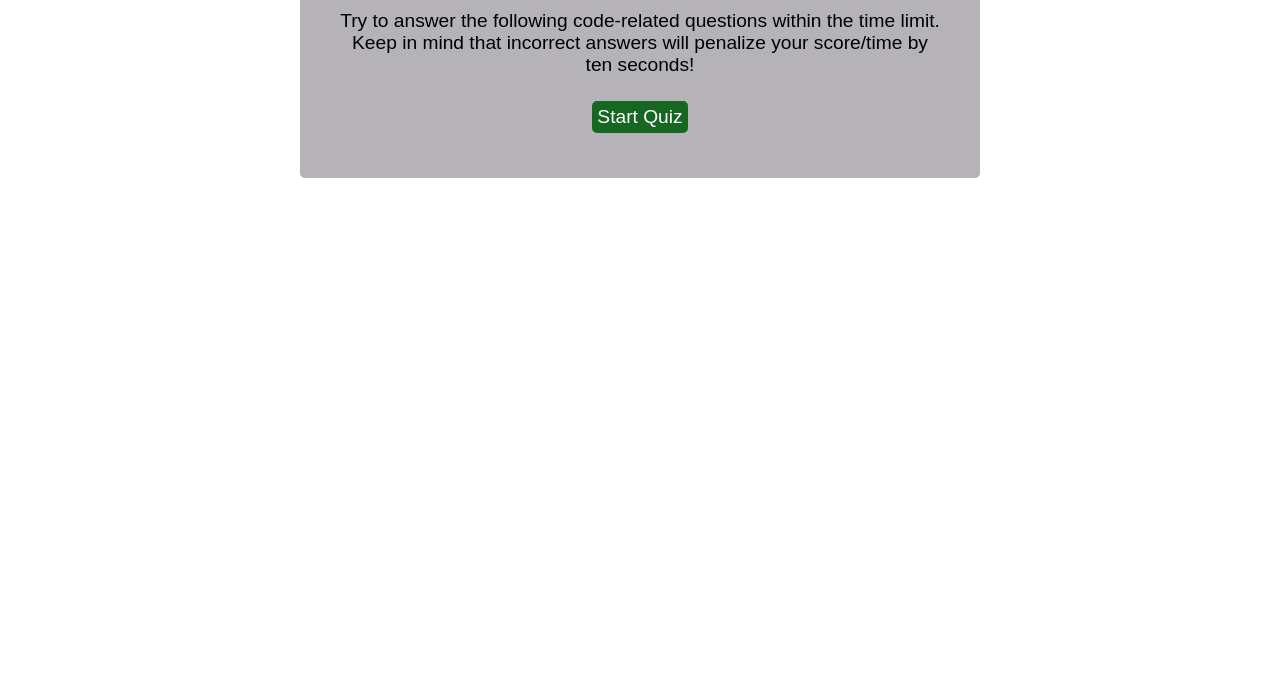
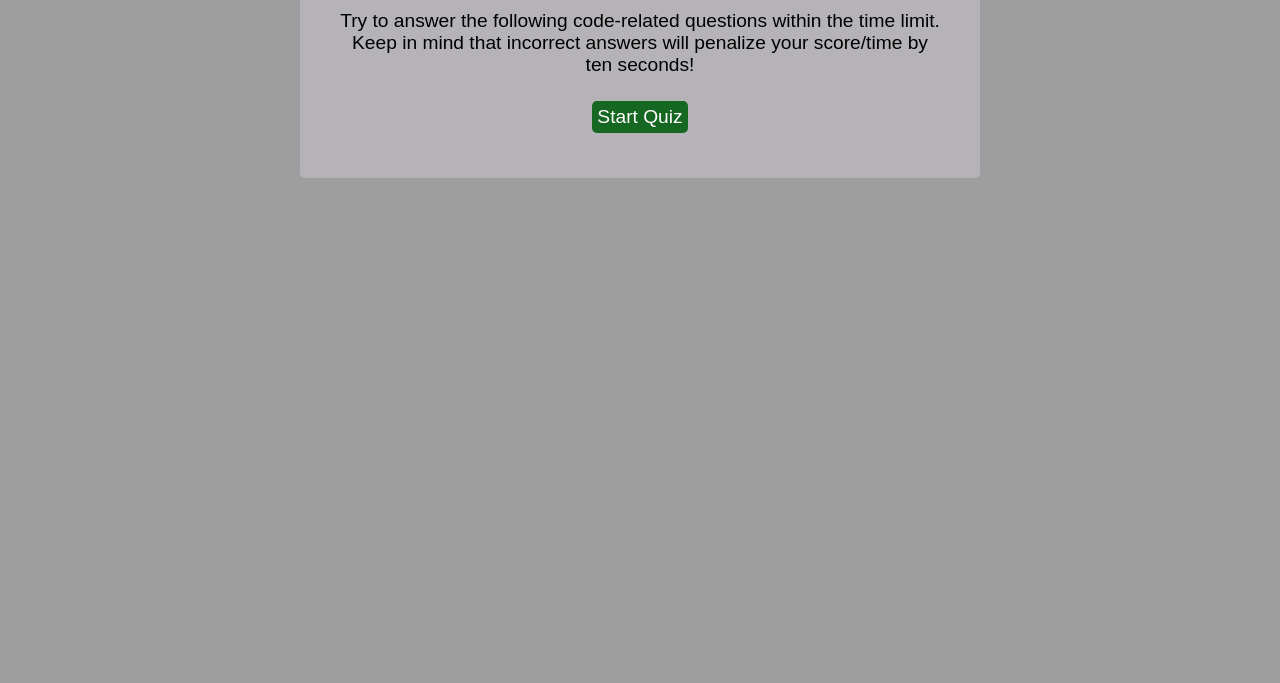
Before and after one commit to yuzbamaria/Code_Quiz, a plain HTML site: page index.html in a window 1280 px wide. Shown: the part 225-908 px from the top of the page. Drawn offline with Linux system fonts and the light colour scheme; the site is published under a folder, as on GitHub Pages, so addresses that start at the root find nothing.

Commit message:
changed the path to the img

```diff
--- a/assets/css/styles.css
+++ b/assets/css/styles.css
@@ -2,8 +2,7 @@ body {
   font-family: Arial;
   font-size: 120%;
   height: 100vh;
-  /* background: radial-gradient(circle at 10% 20%, rgb(215, 223, 252) 0%, rgb(255, 255, 255) 0%, rgb(215, 223, 252) 84%); */
-  background-image: url('/assets/images/background.jpg');
+  background-image: url('../images/background.jpg');
   background-size: cover;
   background-position: center;
   background-repeat: no-repeat;
@@ -14,10 +13,6 @@ a {
   text-decoration: none;
   transition: color 0.1s;
 }
-
-/* a:hover {
-  background-color:#166722;
-} */
 
 button {
   display: inline-block;
@@ -110,7 +105,3 @@ li:nth-child(odd) {
   color: white;
   border-radius: 5px;
 }
-
-/* #start-screen {
-  margin-top: 80px;
-} */
```
